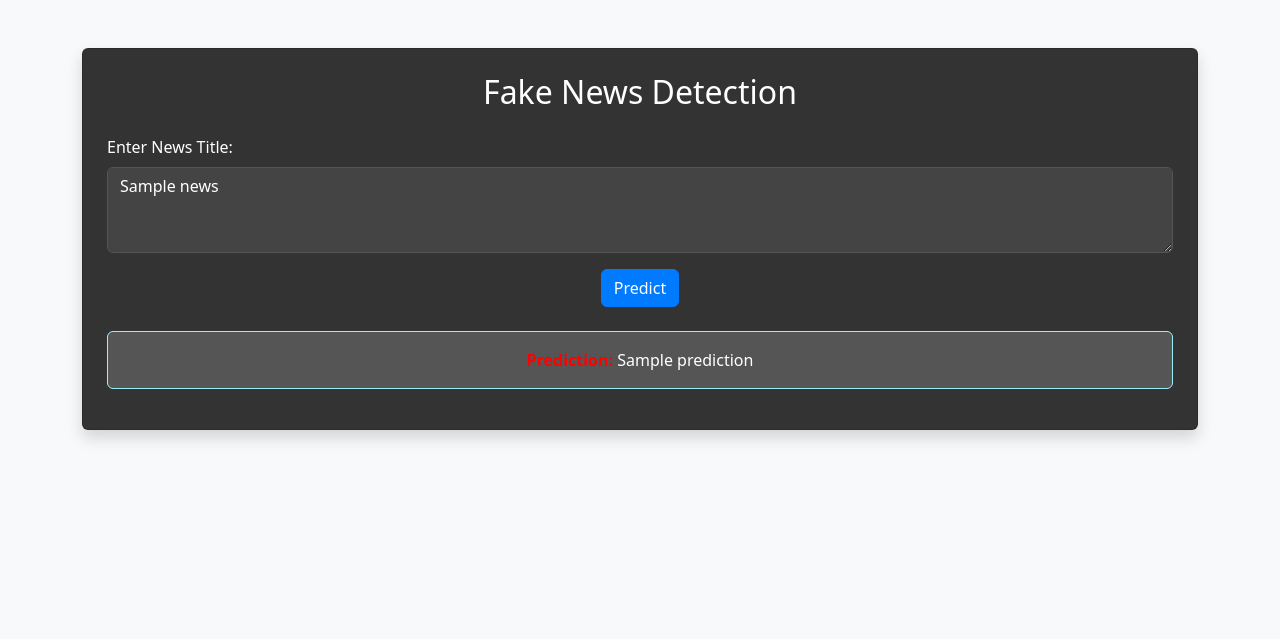
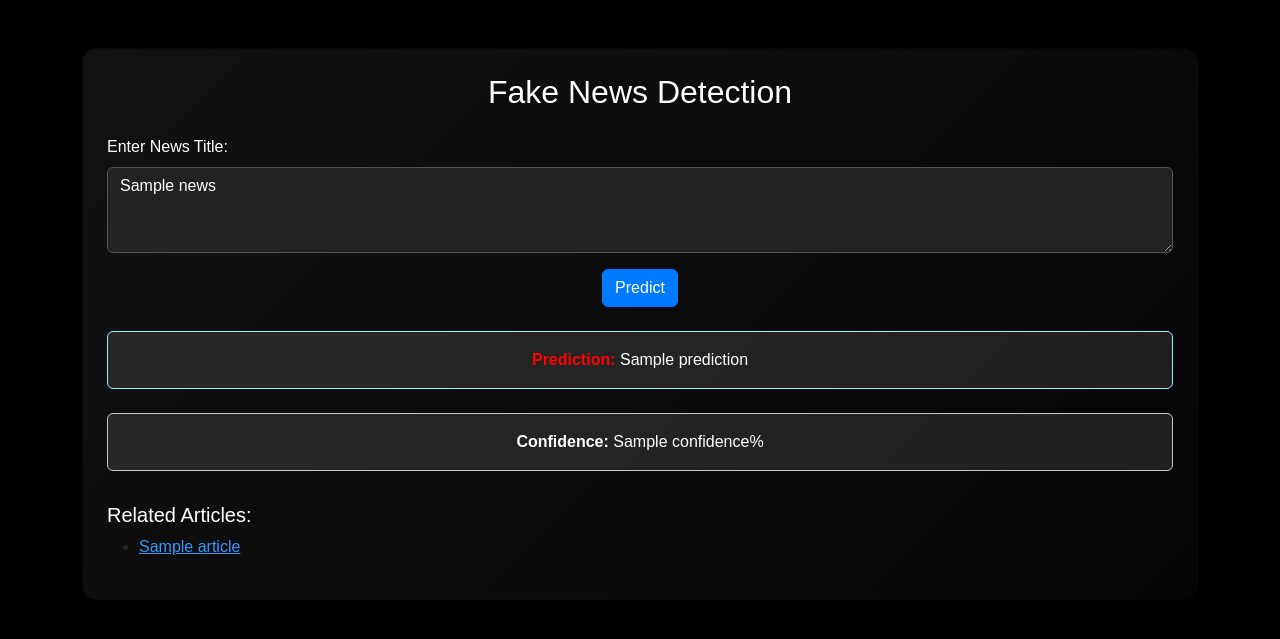
Before and after one commit to ishita1455/NewsDetectionModel, a Flask app: template templates/index.html in a window 1280 px wide. Shown: the top 639 px of the page. Run offline with Flask 3, Linux system fonts and the light colour scheme; the template is opened without the code that fills it: most values are stand-ins (such as "Sample title", 1, 10 or a date in 2020); parts of the project's set-up code (start-up, migrations or seed data) failed here and were passed over.

Commit message:
Update app and templates

```diff
--- a/app.py
+++ b/app.py
@@ -3,14 +3,19 @@ from predict import predict_news
 
 app = Flask(__name__)
 
-@app.route("/", methods=["GET", "POST"])
+@app.route('/')
 def index():
-    prediction = None
-    input_text = ""
-    if request.method == "POST":
-        input_text = request.form.get("news")
-        prediction = predict_news(input_text)
-    return render_template("index.html", prediction=prediction, news=input_text)
+    return render_template('index.html')
 
-if __name__ == "__main__":
+@app.route('/predict', methods=['POST'])
+def predict():
+    input_text = request.form['news']
+    output = predict_news(input_text)
+    return render_template('index.html',
+                           prediction=output['result'],
+                           confidence=output['confidence'],
+                           articles=output['related_articles'],
+                           news=input_text)
+
+if __name__ == '__main__':
     app.run(debug=True)
--- a/templates/index.html
+++ b/templates/index.html
@@ -3,54 +3,65 @@
 <head>
   <meta charset="UTF-8">
   <title>Fake News Detector</title>
-
+  <link rel="icon" href="https://cdn-icons-png.flaticon.com/512/891/891462.png">
   <link href="https://cdn.jsdelivr.net/npm/bootstrap@5.3.0/dist/css/bootstrap.min.css" rel="stylesheet">
   <style>
-    /* Custom Styles */
-    .bg-light {
-      background-color: black;
+    body {
+      background-color: #000;
       color: white;
+      font-family: Arial, sans-serif;
     }
+
     .card {
-      background-color: #333;
+      background: linear-gradient(135deg, rgba(255,255,255,0.07), rgba(255,255,255,0.02));
+      backdrop-filter: blur(10px);
+      border-radius: 15px;
+      box-shadow: 0 0 20px rgba(255, 255, 255, 0.1);
     }
+
     .btn-primary {
       background-color: #007bff;
       border-color: #007bff;
     }
+
     .btn-primary:hover {
       background-color: #0056b3;
       border-color: #004085;
     }
+
     .form-control {
-      background-color: #444;
+      background-color: #222;
       color: white;
       border: 1px solid #555;
     }
+
     .form-control:focus {
-      background-color: #555;
+      background-color: #333;
       border-color: #007bff;
       color: white;
     }
-    .alert-info {
-      background-color: #555;
+
+    .alert-info, .alert-secondary {
+      background-color: rgba(255,255,255,0.1);
       color: white;
     }
-    h2{
+
+    h2, h5, label {
       color: white;
     }
-    label{
-        color: white;
+
+    a {
+      color: #3399ff;
+      text-decoration: underline;
     }
   </style>
+</head>
+<body>
+  <div class="container mt-5">
+    <div class="card shadow p-4">
+      <h2 class="text-center mb-4">Fake News Detection</h2>
 
-</head>
-<body class="bg-light">
-
-<div class="container mt-5">
-  <div class="card shadow rounded p-4">
-    <h2 class="text-center mb-4">Fake News Detection</h2>
-    <form method="POST">
+      <form method="POST" action="/predict">
         <div class="mb-3">
           <label for="news" class="form-label">Enter News Title:</label>
           <textarea class="form-control" name="news" rows="3" required>{{ news }}</textarea>
@@ -61,12 +72,28 @@
       </form>
 
       {% if prediction %}
-      <div class="alert alert-info mt-4 text-center" role="alert">
+        <div class="alert alert-info mt-4 text-center">
           <strong style="color: red;">Prediction:</strong> {{ prediction }}
+        </div>
+      {% endif %}
+
+      {% if confidence %}
+        <div class="alert alert-secondary mt-2 text-center">
+          <strong>Confidence:</strong> {{ confidence }}%
+        </div>
+      {% endif %}
+
+      {% if articles %}
+        <div class="mt-3">
+          <h5>Related Articles:</h5>
+          <ul>
+            {% for article in articles %}
+              <li><a href="{{ article }}" target="_blank">{{ article }}</a></li>
+            {% endfor %}
+          </ul>
         </div>
       {% endif %}
     </div>
   </div>
-
 </body>
 </html>
```
Also changed, not shown: templates/result.html (+34 -16 lines), 17 other files. Lines whose indentation alone changed are shown as unchanged.
